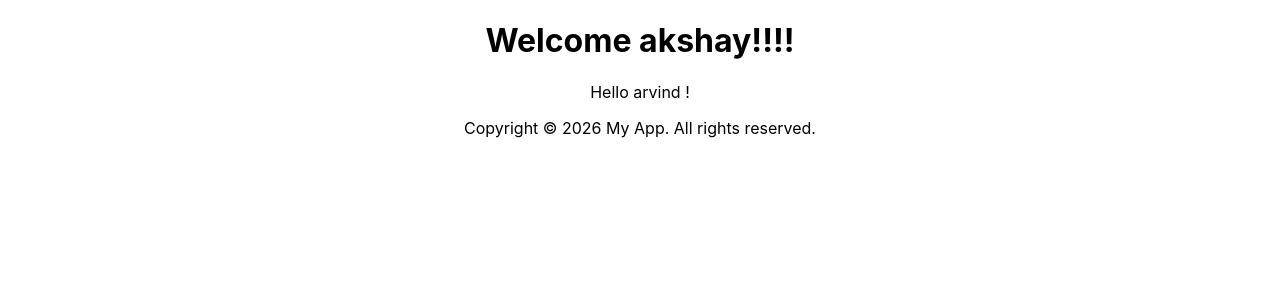
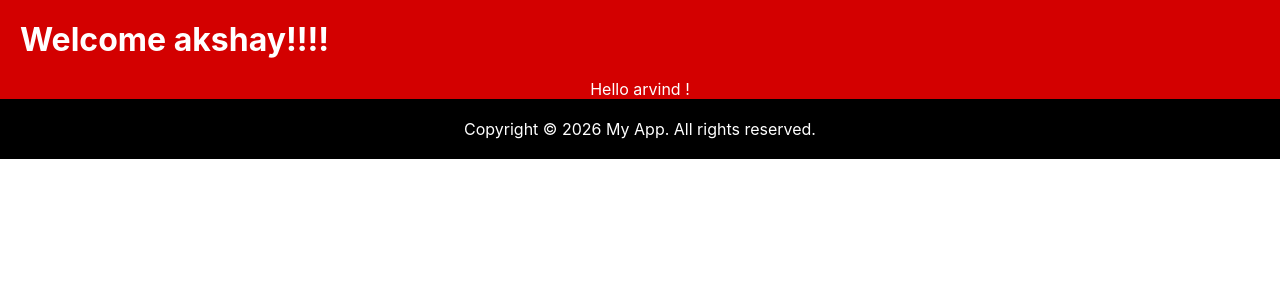
Before and after one commit to Adam-TechStudent/react-series, a React (Create React App) app: page / in a window 1280 px wide. Shown: the top 300 px of the page. Built offline with nearby package versions, Linux system fonts and the light colour scheme.

Commit message:
practice on index.css for styling

```diff
--- a/src/App.js
+++ b/src/App.js
@@ -1,6 +1,6 @@
-import './App.css';
 import Header from './Header';
 import Content from './Content';
+import './index.css';
 import Footer from './Footer';
 
 function App() {
--- a/src/index.css
+++ b/src/index.css
@@ -1,3 +1,8 @@
+*{
+  margin: 0;
+  padding: 0;
+}
+
 body {
   margin: 0;
   font-family: -apple-system, BlinkMacSystemFont, 'Segoe UI', 'Roboto', 'Oxygen',
@@ -11,3 +16,27 @@ code {
   font-family: source-code-pro, Menlo, Monaco, Consolas, 'Courier New',
     monospace;
 }
+
+.App{
+  text-align: center;
+  background-color: rgb(211, 0, 0);
+  color: #fff;
+}
+
+header{
+  display: flex;
+  justify-content: space-between;
+  align-items: center;
+  padding: 20px;
+}
+
+Content{
+  padding: 20px;
+  width: 100%;
+}
+
+footer{
+  background-color: rgb(0, 0, 0);
+  color: #fff;
+  padding: 20px;
+}
```
